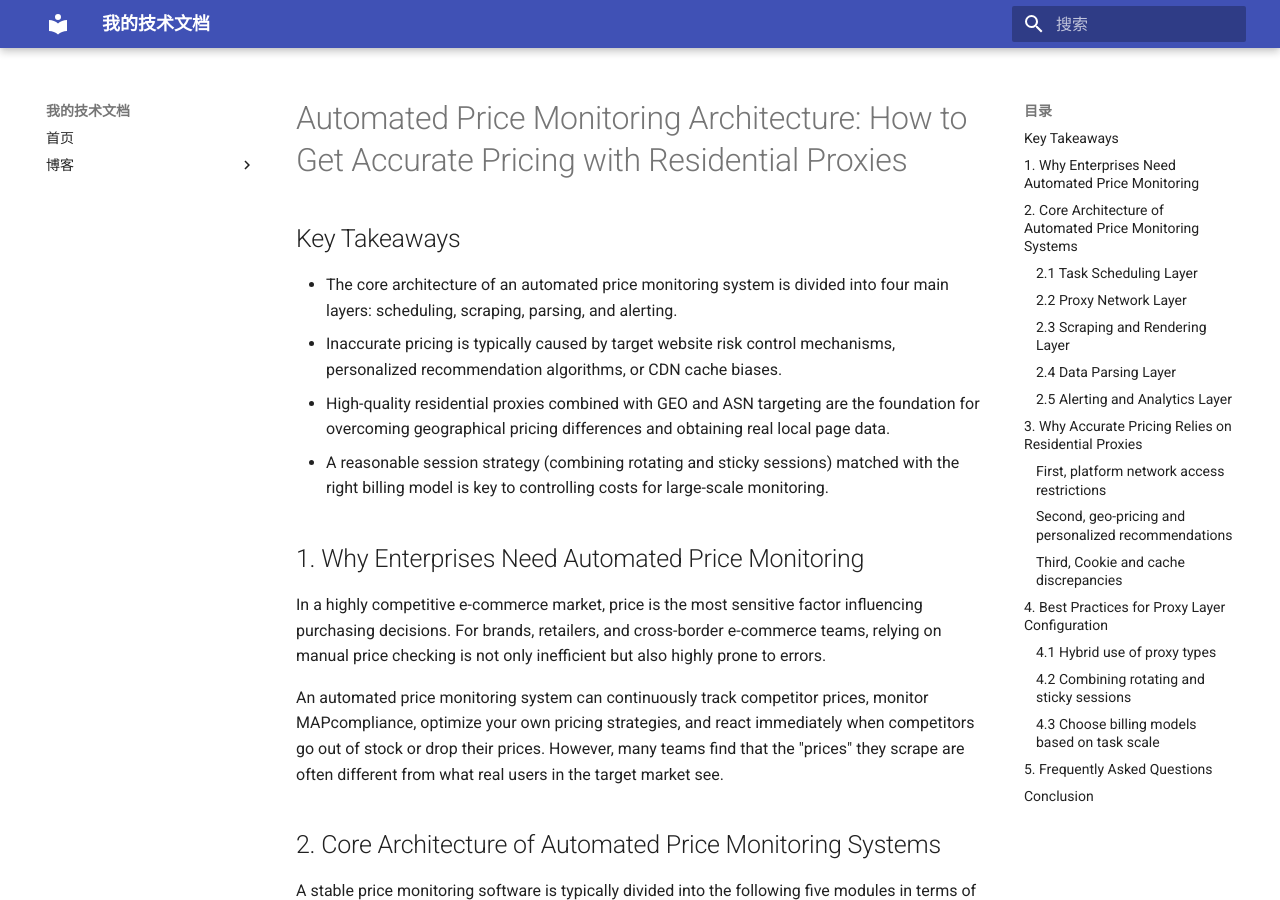
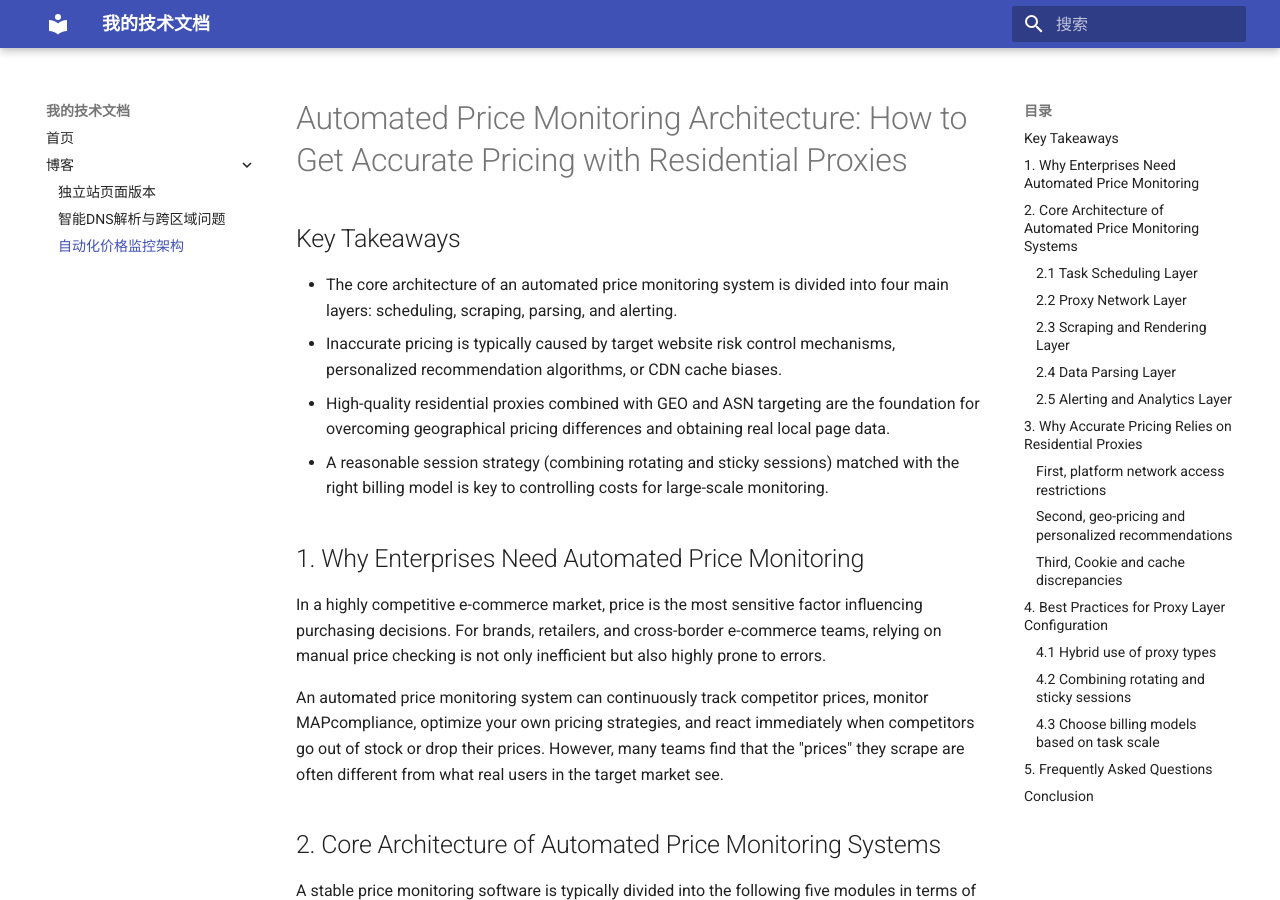
Before and after one commit to B2Proxy/B2Proxy-Global-Residential-Proxy, an MkDocs documentation site: the page built from docs/blog/automated-price-monitoring-architecture.md, in a window 1280 px wide and 900 px high. Built offline with MkDocs 1.6.1 and Material for MkDocs 9.7.7, drawn with Linux system fonts in a browser that asks for light colours; some of the changed lines change nothing that is shown.

Commit message:
Update mkdocs.yml

```diff
--- a/mkdocs.yml
+++ b/mkdocs.yml
@@ -9,3 +9,4 @@ nav:
   - 博客:
     - 独立站页面版本: blog/independent-store-page-versions.md
     - 智能DNS解析与跨区域问题: blog/how-do-proxy-ips-ensure-correct-dns-resolution-across-regions.md
+    - 自动化价格监控架构: blog/automated-price-monitoring-architecture.md
```
